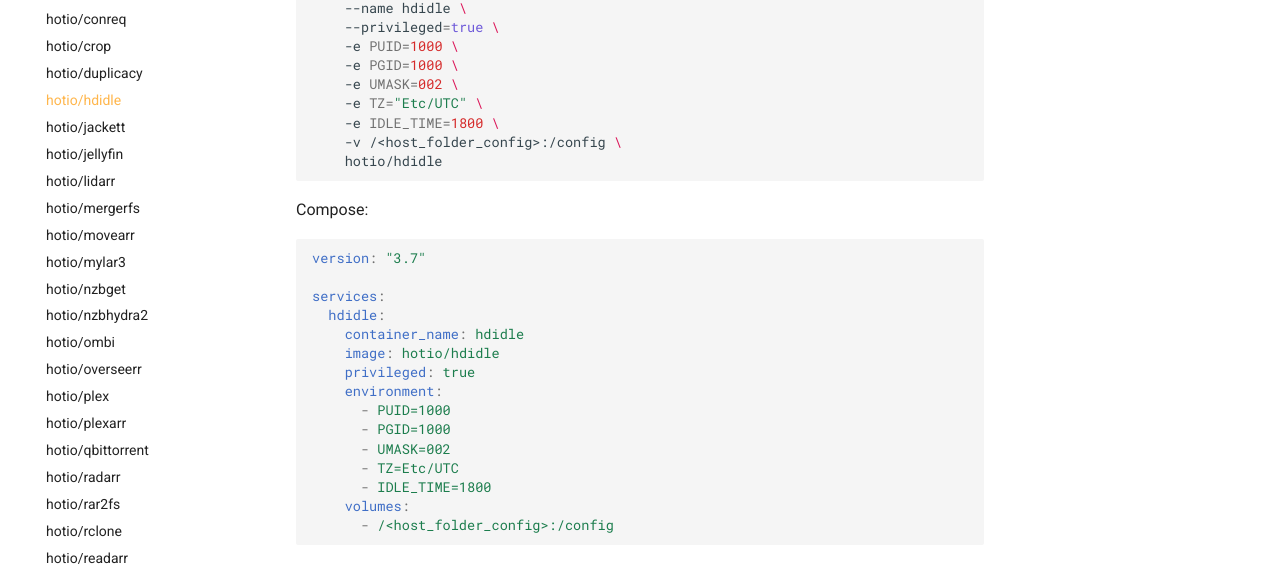
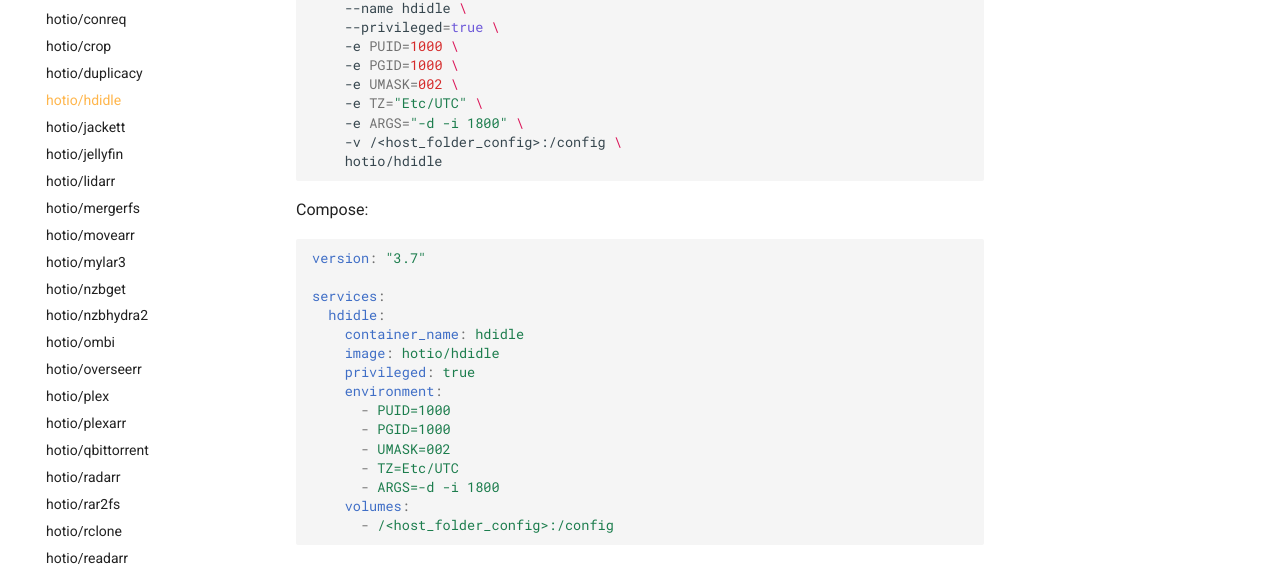
Before and after one commit to hotio/website, an MkDocs documentation site: the page built from docs/containers/hdidle.md, in a window 1280 px wide and 1169 px high. Shown: the part 418-995 px from the top of the window. Built offline with MkDocs 1.6.1 and Material for MkDocs 9.7.7, drawn with Linux system fonts in a browser that asks for light colours.

Commit message:
update hdidle docs

````diff
--- a/docs/containers/hdidle.md
+++ b/docs/containers/hdidle.md
@@ -17,7 +17,7 @@ docker run --rm \
     -e PGID=1000 \
     -e UMASK=002 \
     -e TZ="Etc/UTC" \
-    -e IDLE_TIME=1800 \
+    -e ARGS="-d -i 1800" \
     -v /<host_folder_config>:/config \
     hotio/hdidle
 ```
@@ -37,7 +37,7 @@ services:
       - PGID=1000
       - UMASK=002
       - TZ=Etc/UTC
-      - IDLE_TIME=1800
+      - ARGS=-d -i 1800
     volumes:
       - /<host_folder_config>:/config
 ```
````
